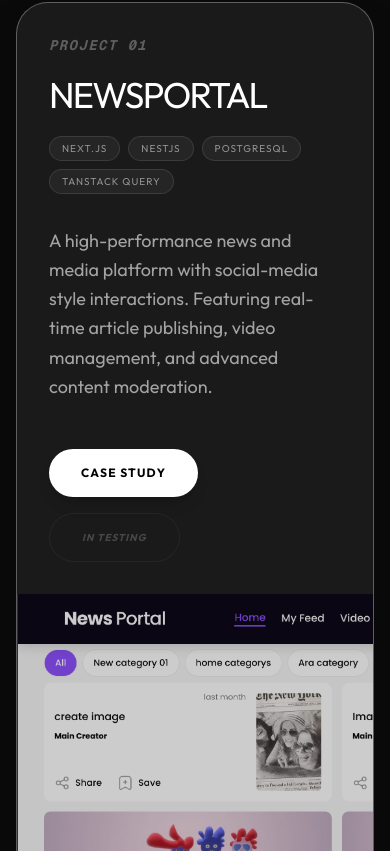
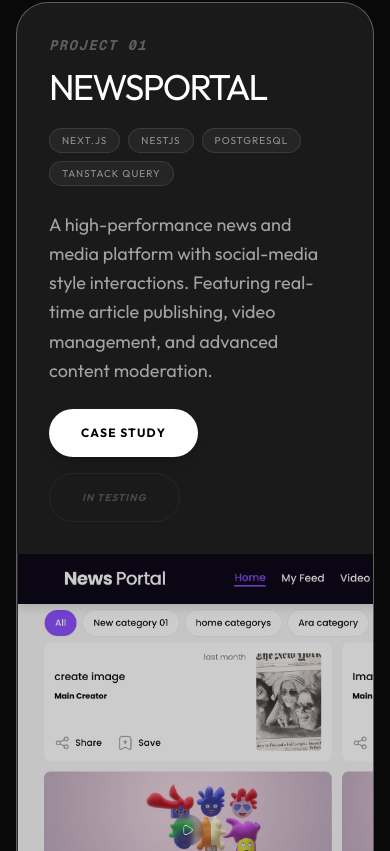
Before and after one commit to Zia-Ul-Ameen/ZiaulAmeen, a Next.js app: page / in a window 390 px wide. Shown: the part 3773-4624 px from the top of the page. Built offline with nearby package versions, Linux system fonts and the light colour scheme.

Commit message:
fix: improved project card

```diff
--- a/src/components/Works.tsx
+++ b/src/components/Works.tsx
@@ -85,11 +85,11 @@ function ProjectCard({ project, index, total }: { project: any, index: number, t
             <div className="grid md:grid-cols-2 h-full min-h-[70vh]">
                 <div className="p-8 md:p-16 flex flex-col justify-between">
                     <div>
-                        <span className="text-white/30 font-mono text-sm mb-6 block uppercase tracking-widest italic font-bold">Project 0{index + 1}</span>
+                        <span className="text-white/30 font-mono text-sm mb-4 md:mb-6 block uppercase tracking-widest italic font-bold">Project 0{index + 1}</span>
                         <h3 className="text-4xl md:text-6xl font-normal text-white mb-6 uppercase tracking-tighter leading-[0.9]">
                             {project.title}
                         </h3>
-                        <div className="flex flex-wrap gap-2 mb-8">
+                        <div className="flex flex-wrap gap-2 mb-6 md:mb-8">
                             {project.tech?.map((t: string) => (
                                 <span key={t} className="px-3 py-1 bg-white/5 border border-white/10 rounded-full text-[10px] text-white/50 uppercase tracking-widest">{t}</span>
                             ))}
@@ -99,7 +99,7 @@ function ProjectCard({ project, index, total }: { project: any, index: number, t
                         </p>
                     </div>
 
-                    <div className="flex flex-wrap gap-4 mt-12">
+                    <div className="flex flex-wrap gap-4 mt-6 md:mt-12">
                         <Link href={`/projects/${project.slug}`} className="px-8 py-4 bg-white text-black font-bold uppercase text-xs tracking-widest rounded-full hover:bg-[#F2C94C] hover:text-black hover:-translate-y-1 transition-all duration-300 active:scale-95 text-center shadow-lg hover:shadow-[#F2C94C]/20">
                             Case Study
                         </Link>
```
